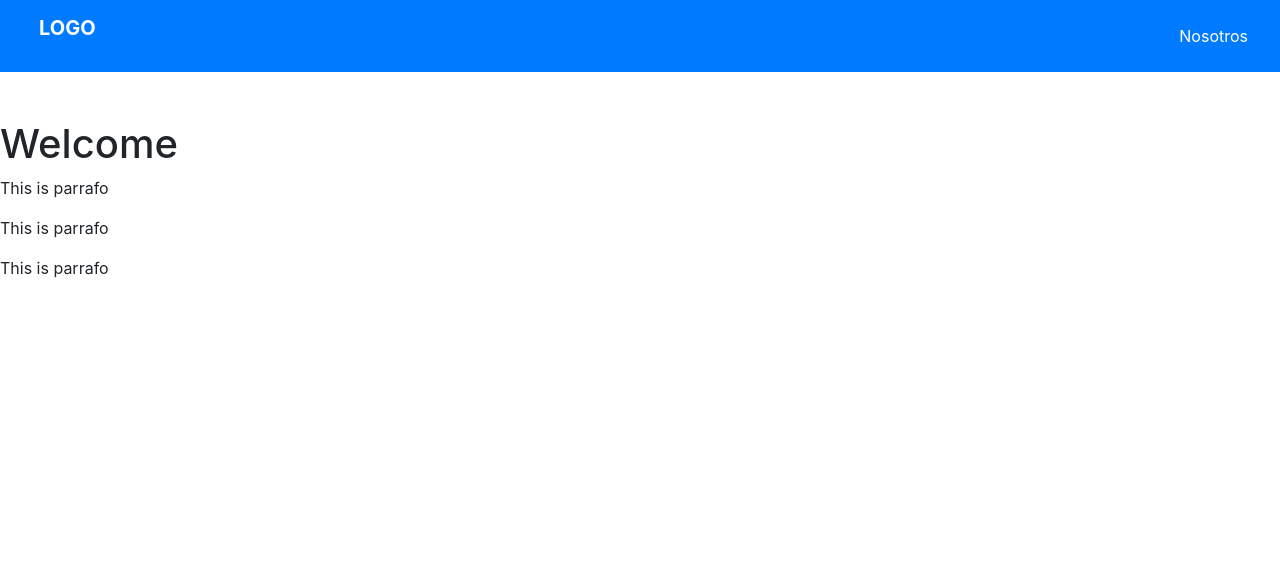
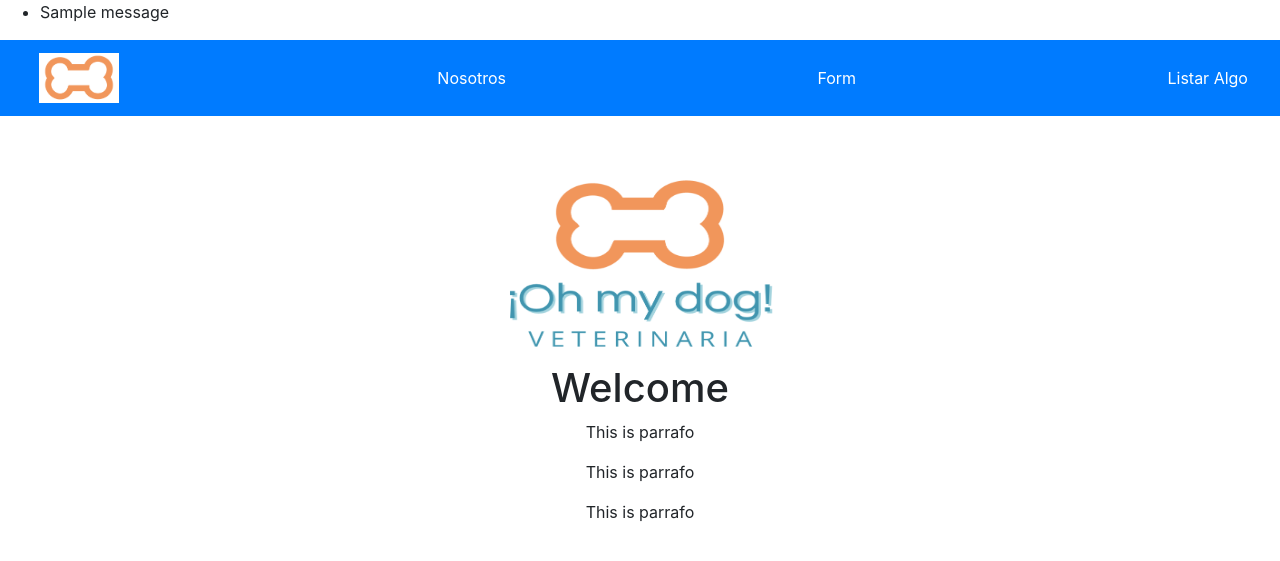
Before and after one commit to Joaco27/OhMyDog, a Django app: page / in a window 1280 px wide. Shown: the top 561 px of the page. Run offline with Django 4.2, Linux system fonts and the light colour scheme; tables that the repository leaves empty hold one stand-in row (values such as "Sample post"); one stand-in notice (Sample message) is shown; some libraries are stand-ins or nearby versions.

Commit message:
Todo Ejemplificado

```diff
--- a/OhMyDog/APP/templates/paginas/base.html
+++ b/OhMyDog/APP/templates/paginas/base.html
@@ -11,14 +11,32 @@
     <title>{% block titulo %} {% endblock %}</title>
 </head>
 <body>
+    <style>
+        .imagen{
+            background-image: transparent url('static/imagenes/Logo2.png') no-repeat;
+        }
+    </style>
+    <header>
+        <section class="mensajes">
+            {% if messages %}
+                <ul class="messages_list">
+                    {% for message in messages %}
+                        <li {% if message.tags %} class="{{message.tags}}" {% endif %}>{{message}}</li>
+                    {% endfor %}
+                </ul>
+            {% endif %}
+        </section>
+    </header>
     <nav class="navbar bg-primary">
         <div>
             <a href="./" class="navbar-brand container d-flex align-items-center justify-content-center">
-                <!-- <img src="/imagenes/logo.jpg" height="50" width="50" class="d-inline-block align-top" alt=""> -->
-                <p class="text-white"><strong>LOGO</strong></p>
+                <img class="imagen" src="static/imagenes/Logo2.png" height="50" width="80" class="d-inline-block align-top" alt="LOGO">
+                <!-- <p class="text-white"><strong>LOGO</strong></p> -->
             </a>
         </div>
             <a href="./nosotros" class="nav-item nav-link active text-white">Nosotros</a>
+            <a href="./formulario" class="nav-item nav-link active text-white">Form</a>
+            <a href="./listarAlgo" class="nav-item nav-link active text-white">Listar Algo</a>
     </nav>
     <br><br>
     {% block contenido %} {% endblock %}
--- a/OhMyDog/APP/templates/paginas/index.html
+++ b/OhMyDog/APP/templates/paginas/index.html
@@ -5,8 +5,12 @@
 {% block titulo %} Menu Principal {% endblock %}
 
 {% block contenido %}
-    <h1> Welcome </h1>
-    <p>This is parrafo</p>
-    <p>This is parrafo</p>
-    <p>This is parrafo</p>
+    <div class="d-flex justify-content-center flex-column align-items-center">
+        <img src="static/imagenes/Logo1.png" height="200" width="300" alt="Foto">
+        <h1> Welcome </h1>
+        <p>This is parrafo</p>
+        <p>This is parrafo</p>
+        <p>This is parrafo</p>
+    </div>
+
 {% endblock %}
--- a/OhMyDog/APP/urls.py
+++ b/OhMyDog/APP/urls.py
@@ -9,4 +9,4 @@ urlpatterns = [
     path('listarAlgo',views.listarAlgo,name='listarAlgo'),
     path('formulario',views.agregarAlgo,name='formulario'),
 
-]+static(settings.MEDIA_URL, document_root=settings.MEDIA_ROOT)
+] + static(settings.MEDIA_URL, document_root=settings.MEDIA_ROOT)
--- a/OhMyDog/APP/views.py
+++ b/OhMyDog/APP/views.py
@@ -2,6 +2,8 @@ from django.shortcuts import render, redirect
 from django.http import HttpResponse
 from .models import *
 from .forms import *
+from django.contrib import messages
+
 
 # Create your views here.
 def index(request):
@@ -15,8 +17,19 @@ def listarAlgo(request):
     return render(request, 'paginas/listarAlgo.html', {'context': context})
 
 def agregarAlgo(request):
-    form = Perro_form(request.POST, request.FILES or None)
-    if form.is_valid():
-        form.save()
-        return redirect("index")
-    render(request, 'paginas/formulario.html', {'context':form})
+    #form = Perro_form(request.POST, request.FILES or None)
+    if request.method == 'POST':
+        form = Perro_form(request.POST)
+        if form.is_valid():
+
+            form.save()
+            messages.add_message(request, messages.SUCCESS, 'Consulta enviada con exito', extra_tags="tag1")
+
+            return redirect("index")
+    else:
+        form = Perro_form()
+
+    context = {
+        'form': form,
+    }
+    return render(request, 'paginas/formulario.html', context)
```
Also changed, not shown: OhMyDog/APP/forms.py (+6 -1 lines), OhMyDog/APP/models.py (+8 -0 lines), OhMyDog/APP/templates/paginas/listarAlgo.html (+6 -2 lines), OhMyDog/APP/migrations/0001_initial.py, OhMyDog/APP/static/imagenes/Logo1.png (added), OhMyDog/APP/static/imagenes/Logo2.png (added).
